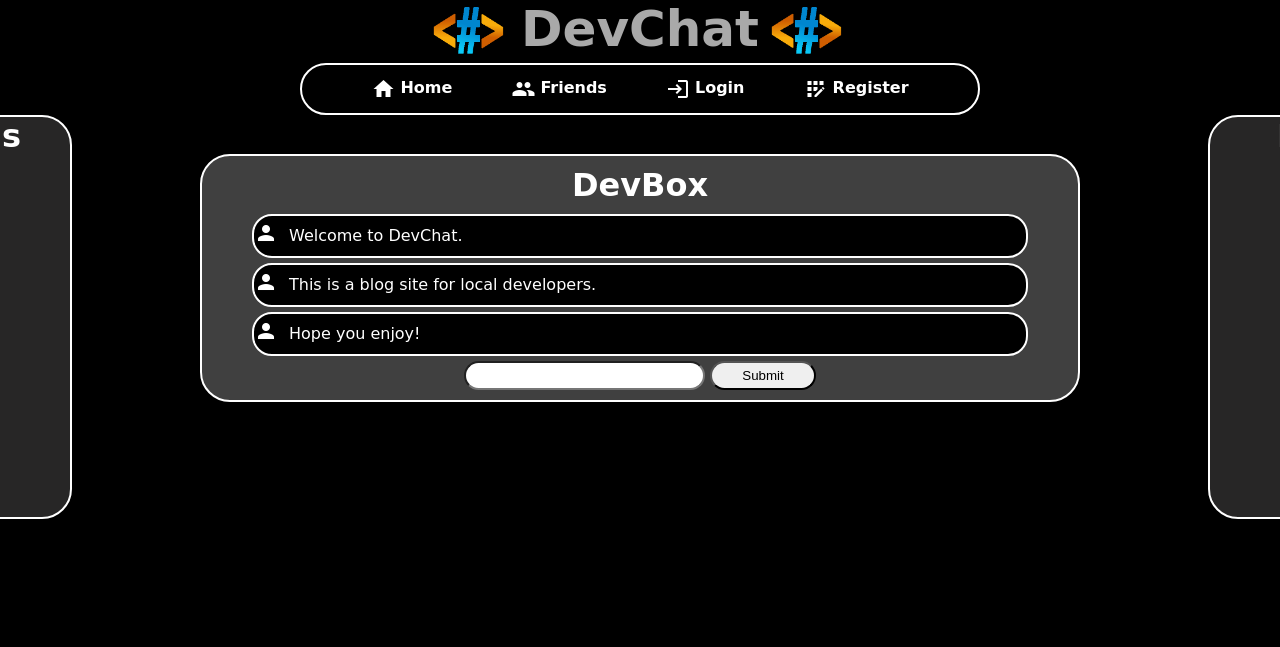
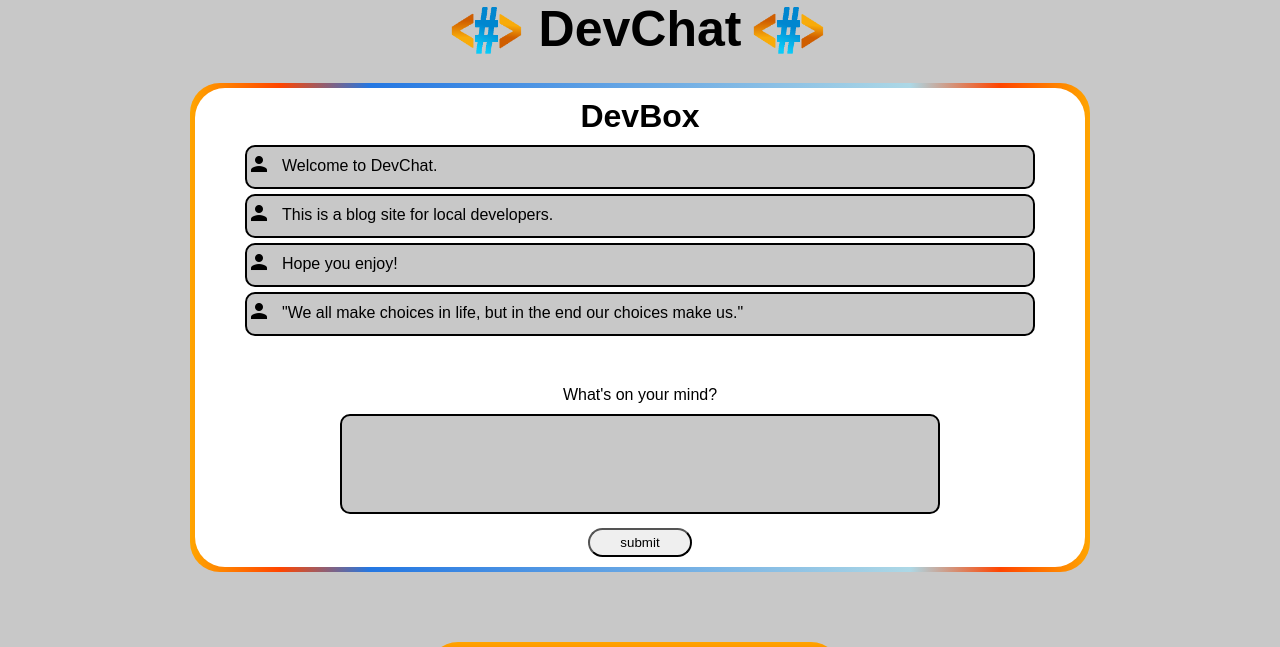
Before and after one commit to Asht913/DevChat, a PHP site: page /devchat.html in a window 1280 px wide. Shown: the top 647 px of the page. Run offline with PHP 8.4, Linux system fonts and the light colour scheme.

Commit message:
Add files via upload
Changed the format of website.
Updated the register.html file.
Made the website more responsive across the tablet and desktop.
Updated the chat box.
Started on database for blog post.
Added external links to display (youtube, gifs).

```diff
--- a/devchat/devchatmain/darkmode.css
+++ b/devchat/devchatmain/darkmode.css
@@ -1,24 +1,26 @@
 * {
     padding:0;
     margin:0;
+    box-sizing: border-box;
+    font-family: 'Poppins', sans-serif;
 }
 
 body {
     background-color: rgb(0,0,0);
     font-family: 'Alfa Slab One', cursive;
+    margin: 0;
 
 }
 
 /*title of page*/
 .headtitle {
     text-align: center;
-    background: rgb(0,0,0);
     color: rgb(169,169,169);
     padding: 0px;
 }
 
 .headtitle h1 {
-    animation: bounceIn 2s;
+    animation: bounceIn 1s;
     font-size: 50px;
 }
 
@@ -45,7 +47,6 @@ navbar a {
     text-decoration: none;
     border: 2px solid #000;
     padding: 10px 20px 10px 20px;
-    background-color: rgb(0,0,0);
     color: white;
     margin: 0px 5px 0px 5px;
     border-radius: 20px;
@@ -65,87 +66,15 @@ navbar a:hover {
     font-weight: bold;
 }
 
-
-/*left navbar */
-.leftnav {
-    position: fixed;
-    z-index: 1;
-    left: -8.25em;
-    display:flexbox;
-    height: 400px;
-    background-color:rgb(39, 38, 38, 1);
-    color: #fff;
-    border-radius: 30px;
-    border: 2px solid #fff;
-    width: 200px;
-}
-.leftnav button {
-    padding: 5px;
-    margin: 5px;
+navbar a img {
+    width: 50px;
+    height: 50px;
+    vertical-align: middle;
 }
 
-.leftnav a img {
-    width: 75px;
-    height: 75px;
-}
+@media only screen and (max-width:1420px) {
+    .topnav {display:none};
 
-.leftnav span {
-    margin-right:0px;
-    font-size: 30px;
-}
-
-.leftnav:hover {
-    left:0;
-    transition: left 300ms linear 0.1s;
-}
-
-.leftnav .hover-content{
-    margin-right: 3em;
-}
-
-#invertcolors {
-    background:none;
-}
-
-/*right navbar*/
-.rightnav {
-    position: fixed;
-    z-index: 1;
-    right: -8.25em;
-    display: flexbox;
-    height: 400px;
-    background-color: rgb(39,38,38,1);
-    color: #fff;
-    border-radius: 30px;
-    border: 2px solid #fff;
-    width: 200px;
-}
-
-.rightnav:hover {
-    right:0;
-    transition: right 300ms linear 0.1s;
-}
-
-.rightnav .hover-content {
-    margin-left: 3em;
-    text-align: right;
-}
-
-/*avatar section */
-
-.avatar {
-    font-family: 'Material Icons';
-    background-size: cover;
-    height: 50px;
-    width: 50px;
-    border-radius: 50%;
-    display: inline-block;
-    vertical-align: middle;
-    margin-right: 5px;
-}
-
-#devvoice {
-    text-align: center;
 }
 
 /* blog section */
@@ -159,69 +88,121 @@ navbar a:hover {
     margin-right: 5px;
 }
 
-.blogstyle {
-    text-align: left;
-    padding: 5px;
-    align-items: center;
-    color: #fff;
+.dcblog {
+    padding:10px 50px;
+    background: rgb(58, 55, 55);
+    height: 100%;
+    border-radius: 30px;
+    text-align:center;
+    color:#ffffff;
 }
 
-.blogstyle li {
+.dcblogborder {
+    background: linear-gradient(90deg, orange, orangered, rgb(36,119,226) 20%, lightblue 80%, orangered, orange);
+    padding: 5px;
+    margin-right:190px;
+    margin-left: 190px;
+    border-radius: 30px;
+    margin-top: 20px;
+}
+
+.dcblog li {
     list-style: none;
     padding: 5px 0px 5px 0px;
     background-color: #000;
     margin: 5px 0px 5px 0px;
     border: 2px solid #fff;
-    border-radius: 20px;
+    border-radius: 10px;
+    text-align: left;
 }
 
-.blogstyle form {
+.dcblog form {
     text-align: center;
+    margin-top: 50px;
 
 }
 
-.blogstyle input {
+#blog {
+    border: 3px solid #ffffff;
+    width: 600px;
+    height:100px;
+    border-radius: 10px;
+    margin:10px;
+    background-color: rgb(0,0,0);
+    resize: none;
+    outline: none;
+    text-align: left;
+    padding:10px;
+    font-weight: 600;
+    color: #ffffff;
+}
+
+form label {
+    font-weight: 800;
+    font-size: 25px;
+}
+
+@media screen and (max-width:1200px) {
+    #blog {
+        width:400px;
+        height:50px;
+    }
+
+}
+
+.dcblog input {
     padding: 5px 30px 5px 30px;
     border-radius: 20px;
+
 }
 
 
-.dcblog {
-    padding:10px 50px;
-    background: rgb(128,128,128, 0.5);
-    height: 100%;
+/*weather etc..*/
+
+#contentsection {
+    padding: 50px;
+    border-radius: 30px;
     margin-top: 20px;
-    margin-right: 200px;
-    margin-left: 200px;
-    border: 2px solid #fff;
-    border-radius: 30px;
+    text-align: center;
+    width: 100%;
 }
 
-/*weather etc..*/
-
-#extcontent {
-    display: inline-block;
-    align-items: center;
-    width:100%;
-    margin-top: 100px;
+.contents {
+    width: 35%;
+    height:auto;
+    padding: 3px;
+    color:white;
+    float: left;
+    background: linear-gradient(orange, orangered, rgb(36,119,226) 20%, lightblue 80%, orangered, orange);
+    border-radius: 30px;
+    margin-left:180px;
+    color:rgb(0,0,0);
+    margin-bottom: 50px;
 }
 
 .content1 {
     background-color:#000;
-    width: 200px;
-    border: 15px solid white;
-    padding: 5px;
-    margin: 100px 20px 20px 100px;
-    color:white;
+    margin:5px;
+    height: 100%;
+    border-radius: 30px;
 }
 
 .content2 {
     background-color:#000;
-    width: 200px;
-    border: 15px solid white;
-    padding: 5px;
-    margin: 100px 20px 20px 100px;
-    color:white;
+    margin:5px;
+    height: 100%;
+    border-radius: 30px;
+}
+
+@media only screen and (max-width: 1900px) {
+    .contents {
+        margin-left: 32%;
+    }
+
+}
+
+iframe {
+    border-radius: 30px;
 }
 
 /* bottom navbar */
@@ -230,40 +211,33 @@ navbar a:hover {
     background-color: rgb(0,0,0);
     box-sizing: border-box;
     padding: 12px 0px 12px 0px;
-    position:fixed;
     bottom: 0;
     width: 100%;
-    z-index: 2;
     border: 2px solid #fff;
     text-align: center;
     border-radius: 30px;
+    overflow:hidden;
 }
 
 .bottomnav a {
     text-decoration: none;
     border: 1px solid #000;
     padding: 10px 20px 10px 20px;
-    background-color: #000;
     color: white;
     margin: 0px 5px 0px 5px;
     border-radius: 20px;
+}
+
+.bottomnav a:hover {
+    background-color: rgb(255,255,255);
+    color: rgb(0,0,0);
+    font-weight: bold;
 }
 
 .socialmedlogo {
     height:30px;
     width: 30px;
     vertical-align: middle;
-}
-
-.socialmedlogo:hover {
-    background-color: null;
-}
-
-
-.bottomnav a:hover {
-    background-color: rgb(255,255,255);
-    color: rgb(0,0,0);
-    font-weight: bold;
 }
 
 @keyframes bounceIn {
--- a/devchat/devchatmain/devchat.html
+++ b/devchat/devchatmain/devchat.html
@@ -3,10 +3,10 @@
 
 <head>
     <title>DevChat</title>
-    <link href="darkmode.css" rel="stylesheet" type="text/css" id="pagestyle">
+    <link href="lightmode.css" rel="stylesheet" type="text/css" id="pagestyle">
     <link href="https://fonts.googleapis.com/icon?family=Material+Icons" rel="stylesheet">
     <link rel="preconnect" href="https://fonts.gstatic.com" crossorigin>
-    <link rel="icon" type="image/x-icon" href="/devchatmain/images/DevLogo.png" />
+    <link rel="icon" type="image/x-icon" href="/devchatmain/images/DevLogo.png" sizes="any"/>
 </head>
 
 <body>
@@ -14,7 +14,8 @@
     <head>
         <!--title section-->
         <div class="headtitle">
-            <h1><img src="/devchatmain/images/DevLogo.png" id="logo" />DevChat<img src="/devchatmain/images/DevLogo.png" id="logo" /></h1>
+            <h1><img src="/devchatmain/images/DevLogo.png" id="logo" />DevChat<img src="/devchatmain/images/DevLogo.png"
+                    id="logo" /></h1>
 
         </div>
 
@@ -26,6 +27,9 @@
                 <a href=""><span class="material-icons">people</span>Friends</a>
                 <a href="/login/index.html"><span class="material-icons">login</span>Login</a>
                 <a href="/register/register.html"><span class="material-icons">app_registration</span>Register</a>
+                <a onClick="toggleblur()" id="test"><span class="material-icons">settings</span>Settings</a>
+                <a onClick="swapStyleSheet()"> <img id="ldimg" src="/devchatmain/images/Darkmode.png" alt=""></a>
+
             </navbar>
         </div>
     </head>
@@ -33,35 +37,32 @@
 
     <!---main content--->
     <main>
-        <div>
 
         <!---left navbar section--->
-            <div class="leftnav">
+        <!-- <div id="settings" class="leftnav">
             <div class="hover-content">
                 <h1>Settings</h1>
                 <h5>Change Theme</h5>
-                    <a onClick="swapStyleSheet()"> <img id = "ldimg" src="/devchatmain/images/Lightmode.png" alt=""></a>
+                <a onClick="swapStyleSheet()"> <img id="ldimg" src="/devchatmain/images/Lightmode.png" alt=""></a>
             </div>
         </div>
 
 
         <!--right navbar section-->
-            <div class="rightnav">
+        <!--><div class="rightnav">
             <div class="hover-content">
-                    <h1>Friends</h1>
+               <!-- <h1>Friends</h1>-->
         </div>
         </div>
 
 
 
+        <!---blog section--->
+        <div class="dcblogborder">
+            <div class="dcblog" id = "blurid" class="active">
+                <h1>DevBox</h1>
 
-            <!---blog section--->
-            <span class="blogstyle">
-                <div class="dcblog">
-                    <div id="devvoice">
-                        <h1>DevBox</h1>
-                    </div>
-                    <div id="greets">
+                <div>
                     <ul style="margin-top: 10px">
                         <li>
                             <span id="personicon" class="material-icons">person</span><span>Welcome to
@@ -74,15 +75,35 @@
                         <li>
                             <span id="personicon" class="material-icons">person</span><span>Hope you enjoy!</span>
                         </li>
+                        <li>
+                            <span id="personicon" class="material-icons">person</span><span>"We all make choices in life, but in the end our choices make us."</span>
+                        </li>
                     </ul>
-                        <form action="">
-                            <input type="text"/>
-                            <input type="submit" value="Submit" />
+                    <form action="connect.php" method="post"></form>
+                        <label for="blog">What's on your mind?</label>
+                        <br>
+                        <textarea id="blog" name="blog" row="10" cols="40"></textarea>
+                        <br>
+                        <input type="submit" name="submit" value="submit">
 
                     </form>
                 </div>
             </div>
-            </span>
+        </div>
+        <div id="contentsection">
+            <div class="contents">
+                <div class="content1">
+                    <iframe width="100%" height="400px" src="https://youtube.com/embed/a00NRSFgHsY"></iframe>
+
+
+                </div>
+            </div>
+            <div class="contents">
+                <div class="content2">
+                    <iframe width="100%" height="400px" src="https://i.gifer.com/Pydv.gif"></iframe>
+                </div>
+            </div>
+        </div>
     </main>
 
 
@@ -90,20 +111,24 @@
     <footer>
         <!---bottom navbar--->
             <div class="bottomnav">
-            <nav>
                 <a href="">Contact</a>
                 <a href="">About</a>
-                <a href="https://www.youtube.com" target="_blank"><img src="/devchatmain/images/YouTube.png" class="socialmedlogo"/></a>
-                <a href="https://www.tumblr.com/login" target="_blank"><img src="/devchatmain/images/Tumblr.png" class="socialmedlogo"/></a>
-                <a href="https://www.facebook.com/" target="_blank"><img src="/devchatmain/images/Facebook2.png" class="socialmedlogo"/></a>
-                <a href="https://www.linkedin.com/home" target="_blank"><img src="/devchatmain/images/LinkedIn.png" class="socialmedlogo"/></a>
-                <a href="https://twitter.com/?lang=en" target="_blank"><img src="/devchatmain/images/Twitter.png" class="socialmedlogo"/></a>
-                <a href="https://www.reddit.com/" target="_blank"><img src="/devchatmain/images/Reddit.png" class="socialmedlogo"/></a>
-
-            </nav>
+                <a href="https://www.youtube.com" target="_blank"><img src="/devchatmain/images/YouTube.png"
+                        class="socialmedlogo" /></a>
+                <a href="https://www.tumblr.com/login" target="_blank"><img src="/devchatmain/images/Tumblr.png"
+                        class="socialmedlogo" /></a>
+                <a href="https://www.facebook.com/" target="_blank"><img src="/devchatmain/images/Facebook2.png"
+                        class="socialmedlogo" /></a>
+                <a href="https://www.linkedin.com/home" target="_blank"><img src="/devchatmain/images/LinkedIn.png"
+                        class="socialmedlogo" /></a>
+                <a href="https://twitter.com/?lang=en" target="_blank"><img src="/devchatmain/images/Twitter.png"
+                        class="socialmedlogo" /></a>
+                <a href="https://www.reddit.com/" target="_blank"><img src="/devchatmain/images/Reddit.png"
+                        class="socialmedlogo" /></a>
             </div>
     </footer>
     <script src="style\script.js"></script>
+
 </body>
 
 </html>
--- a/devchat/devchatmain/lightmode.css
+++ b/devchat/devchatmain/lightmode.css
@@ -1,24 +1,26 @@
 * {
     padding:0;
     margin:0;
+    box-sizing: border-box;
+    font-family: 'Poppins', sans-serif;
 }
 
 body {
     background-color: rgb(200,200,200);
-    font-family: 'Alfa Slab One', cursive;
+    text-align: center;
+    margin: 0;
 
 }
 
 /*title of page*/
 .headtitle {
     text-align: center;
-    background: rgb(200,200,200);
     color: rgb(0,0,0);
     padding: 0px;
 }
 
 .headtitle h1 {
-    animation: bounceIn 2s;
+    animation: bounceIn 1s;
     font-size: 50px;
 }
 
@@ -45,18 +47,11 @@ navbar a {
     text-decoration: none;
     border: 2px solid rgb(255,255,255);
     padding: 10px 20px 10px 20px;
-    background-color: rgb(255,255,255);
     color: rgb(0,0,0);
     margin: 0px 5px 0px 5px;
     border-radius: 20px;
     font-weight: bold;
 
-}
-
-navbar a:hover {
-    background-color: rgb(0,0,0);
-    color: rgb(255,255,255);
-    font-weight: bold;
 }
 
 navbar a span {
@@ -66,89 +61,24 @@ navbar a span {
     margin-right: 5px;
 }
 
+navbar a:hover {
+    background-color: rgb(0,0,0);
+    color: rgb(255,255,255);
+    font-weight: bold;
+}
 
 
-/*left navbar */
-.leftnav {
-    position: fixed;
-    z-index: 1;
-    left: -8.25em;
-    display:flexbox;
-    height: 400px;
-    background-color:rgb(255,255,255);
-    color: #000;
-    border-radius: 30px;
-    border: 2px solid #000;
-    width:200px;
-}
-.leftnav button {
-    padding: 5px;
-    margin: 5px;
+
+navbar a img {
+    width: 50px;
+    height: 50px;
+    vertical-align: middle;
 }
 
-.leftnav a img {
-    width: 75px;
-    height: 75px;
+@media only screen and (max-width:1420px) {
+    .topnav {display:none};
 }
 
-.leftnav span {
-    margin-right:0px;
-    font-size: 30px;
-}
-
-.leftnav:hover {
-    left:0;
-    transition: left 300ms linear 0.1s;
-}
-
-.leftnav .hover-content{
-    margin-right: 3em;
-}
-
-#invertcolors {
-    background:none;
-}
-
-/*right navbar*/
-.rightnav {
-    position: fixed;
-    z-index: 1;
-    right: -8.25em;
-    display: flexbox;
-    height: 400px;
-    background-color: rgb(255,255,255);
-    color: #000;
-    border-radius: 30px;
-    border: 2px solid rgb(0,0,0);
-    width: 200px;
-}
-
-.rightnav:hover {
-    right:0;
-    transition: right 300ms linear 0.1s;
-}
-
-.rightnav .hover-content {
-    margin-left: 3em;
-    text-align:right;
-}
-
-/*avatar section */
-
-.avatar {
-    font-family: 'Material Icons';
-    background-size: cover;
-    height: 50px;
-    width: 50px;
-    border-radius: 50%;
-    display: inline-block;
-    vertical-align: middle;
-    margin-right: 5px;
-}
-
-#devvoice {
-    text-align: center;
-}
 
 /* blog section */
 
@@ -161,91 +91,146 @@ navbar a span {
     margin-right: 5px;
 }
 
-.blogstyle {
-    text-align: left;
-    padding: 5px;
-    align-items: center;
-    color: rgb(0,0,0);
+.dcblog {
+    padding:10px 50px;
+    background: rgb(255,255,255);
+    height: 100%;
+    border-radius: 30px;
+    text-align:center;
 }
 
-.blogstyle li {
+.dcblogborder {
+    background: linear-gradient(90deg, orange, orangered, rgb(36,119,226) 20%, lightblue 80%, orangered, orange);
+    padding: 5px;
+    margin-right:190px;
+    margin-left: 190px;
+    border-radius: 30px;
+    margin-top: 20px;
+}
+
+
+.dcblog li {
     list-style: none;
     padding: 5px 0px 5px 0px;
     background-color: rgb(200,200,200);
     margin: 5px 0px 5px 0px;
     border: 2px solid rgb(0,0,0);
-    border-radius: 20px;
+    border-radius: 10px;
+    text-align: left;
 }
 
-.blogstyle form {
+.dcblog form {
     text-align: center;
+    margin-top: 50px;
 
 }
 
-.blogstyle input {
+#blog {
+    border: 2px solid #000000;
+    width: 600px;
+    height: 100px;
+    border-radius: 10px;
+    margin:10px;
+    background-color: rgb(200,200,200);
+    resize: none;
+    outline: none;
+    text-align: left;
+    padding:10px;
+    font-weight: 600;
+}
+
+form label {
+    font-weight: 800;
+    font-size: 25px;
+}
+
+@media screen and (max-width:1200px) {
+    #blog {
+        width:400px;
+        height:50px;
+    }
+
+}
+
+.dcblog input {
     padding: 5px 30px 5px 30px;
     border-radius: 20px;
 }
 
-
-.dcblog {
-    padding:10px 50px;
-    background: rgb(255,255,255, 0.5);
-    height: 100%;
-    margin-top: 20px;
-    margin-right: 200px;
-    margin-left: 200px;
-    border: 2px solid rgb(0,0,0);
-    border-radius: 30px;
+.dcblog #blurid .active{
+    filter: blur(20px);
 }
 
 /*weather etc..*/
 
-#extcontent {
-    display: inline-block;
-    align-items: center;
-    width:100%;
-    margin-top: 100px;
+#contentsection {
+    padding: 50px;
+    border-radius: 30px;
+    margin-top: 20px;
+    text-align: center;
+    width: 100%;
+}
+
+.contents {
+    width: 35%;
+    height:auto;
+    padding: 3px;
+    color:white;
+    float: left;
+    background: linear-gradient(orange, orangered, rgb(36,119,226) 20%, lightblue 80%, orangered, orange);
+    border-radius: 30px;
+    margin-left:180px;
+    color:rgb(0,0,0);
+    margin-bottom: 50px;
 }
 
 .content1 {
-    background-color:#000;
-    width: 200px;
-    border: 15px solid white;
-    padding: 5px;
-    margin: 100px 20px 20px 100px;
-    color:white;
+    background-color: #ffffff;
+    margin:5px;
+    height: 100%;
+    border-radius: 30px;
 }
 
 .content2 {
-    background-color:#000;
-    width: 200px;
-    border: 15px solid white;
-    padding: 5px;
-    margin: 100px 20px 20px 100px;
-    color:white;
+    background-color: #ffffff;
+    margin:5px;
+    height: 100%;
+    border-radius: 30px;
+}
+
+@media only screen and (max-width: 1900px) {
+    .contents {
+        margin-left: 32%;
+    }
+
+}
+
+iframe {
+    border-radius: 30px;
 }
 
 /* bottom navbar */
+footer {
+    text-align: center;
+}
 
 .bottomnav {
     background-color: rgb(255,255,255);
     box-sizing: border-box;
     padding: 12px 0px 12px 0px;
-    position:fixed;
     bottom: 0;
     width: 100%;
-    z-index: 2;
     border: 2px solid rgb(0,0,0);
     text-align: center;
     border-radius: 30px;
+    overflow:hidden;
+
 }
 
 .bottomnav a {
     text-decoration: none;
     border: 1px solid rgb(255,255,255);
     padding: 10px 20px 10px 20px;
-    background-color: rgb(255,255,255);
     color: rgb(0,0,0);
     margin: 0px 5px 0px 5px;
     border-radius: 20px;
```
Also changed, not shown: devchat/devchatmain/style/connect.php (added, +20 -0 lines), devchat/devchatmain/style/script.js (+4 -15 lines), devchat/register/register.css (+31 -23 lines), devchat/register/register.html (+11 -3 lines). Lines whose indentation alone changed are shown as unchanged.
